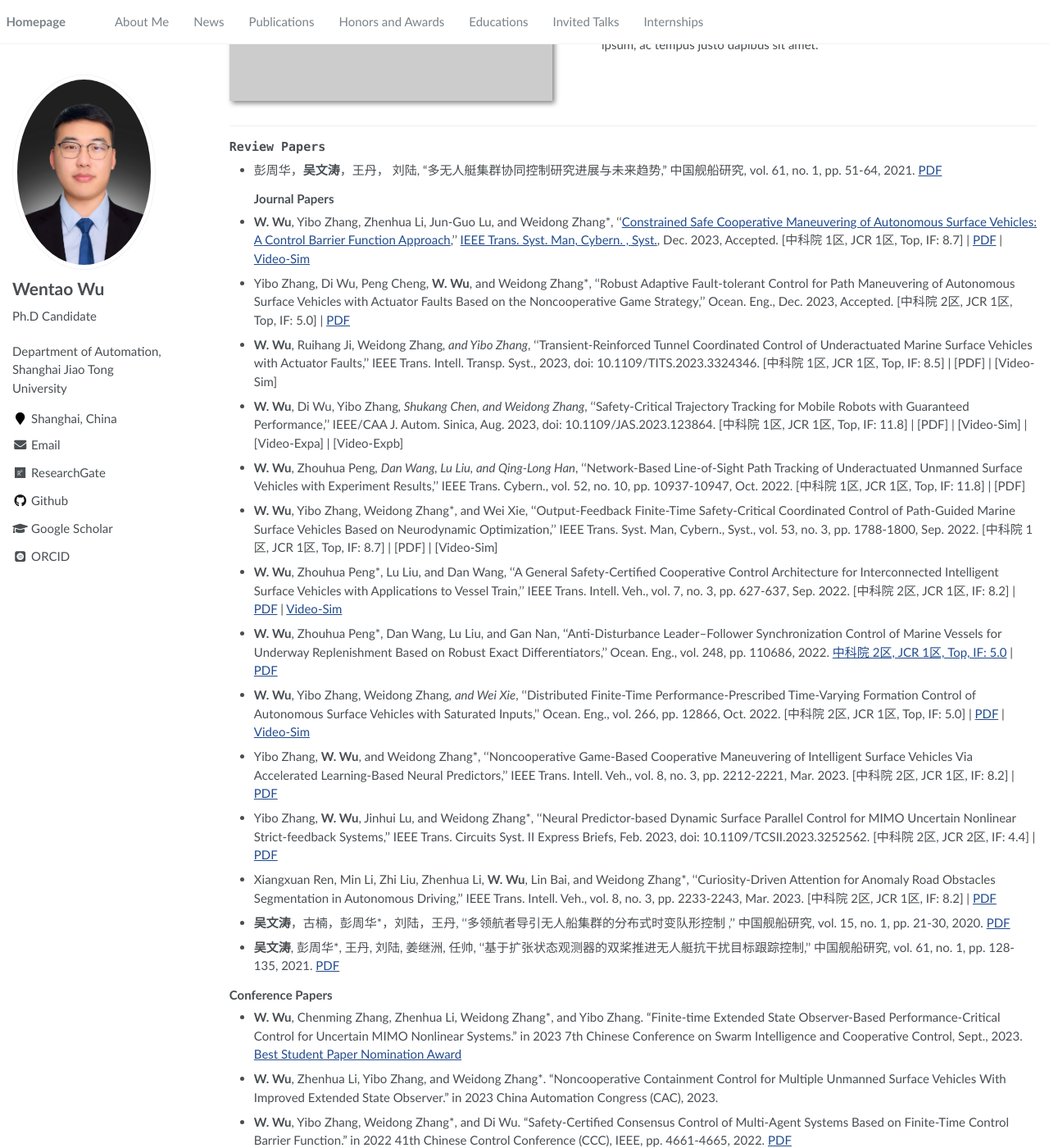
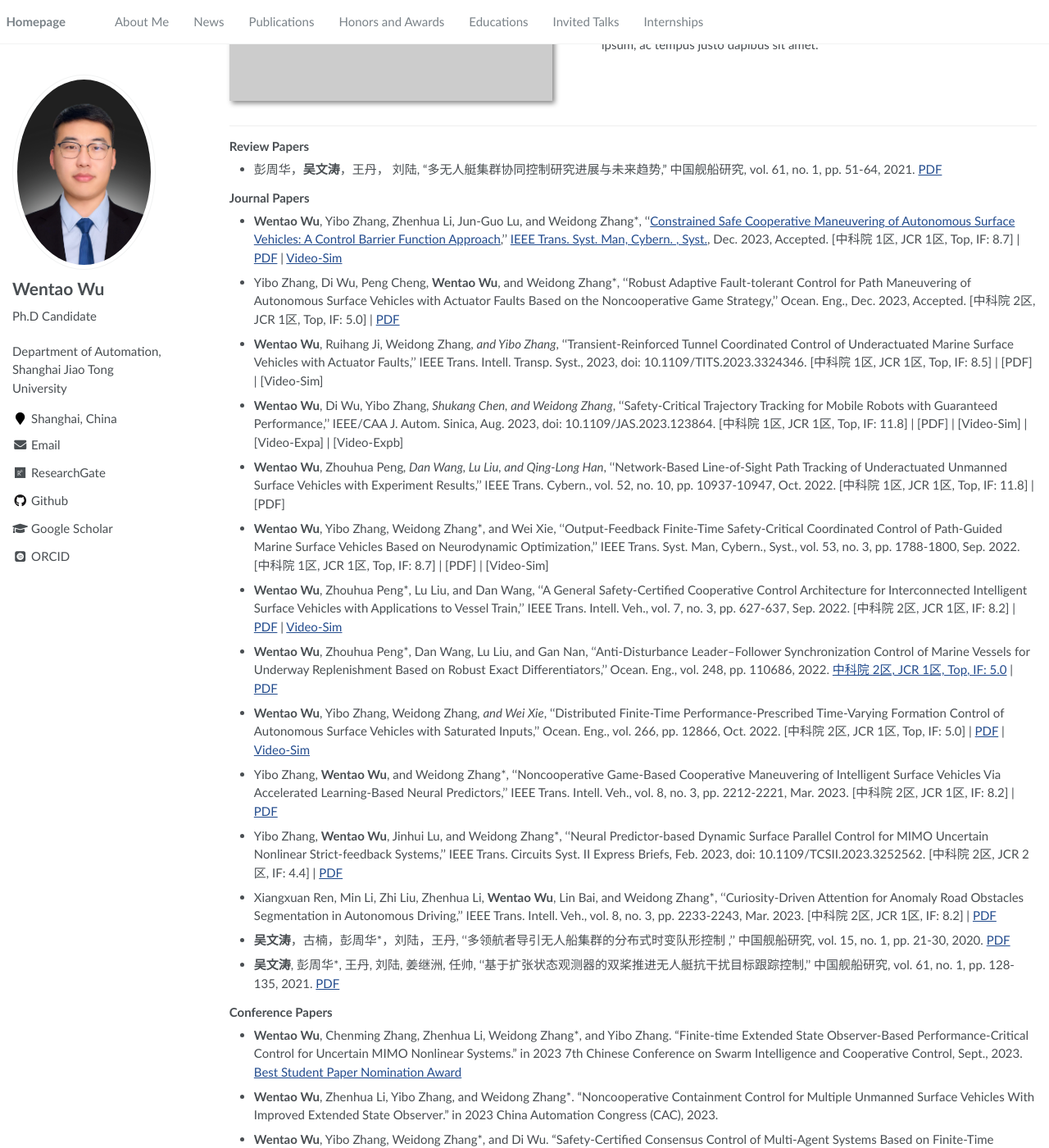
Before and after one commit to wwtsjtu/wwt.github.io, a Jekyll site: the page built from _pages/about.md, in a window 1280 px wide and 1400 px high, scrolled down 1550 px. Shown: the whole window at 82% size. Built offline with Jekyll 4.4.1, drawn with Linux system fonts in a browser that asks for light colours; some web fonts are replaced; some of the changed text lies outside the part shown.

Commit message:
Update about.md

```diff
--- a/_pages/about.md
+++ b/_pages/about.md
@@ -63,32 +63,33 @@ My research interest includes neural machine translation and computer vision. I
 </div>
 </div>
 
-### `Review Papers`
+### Review Papers
 - 彭周华，**吴文涛**，王丹， 刘陆, "多无人艇集群协同控制研究进展与未来趋势," 中国舰船研究, vol. 61, no. 1, pp. 51-64, 2021. [PDF](/assets/papers/ZWHX/J-核心-2020-Pengzhouhua-中国舰船研究.pdf)
+
 ### Journal Papers
-- **W. Wu**, Yibo Zhang, Zhenhua Li, Jun-Guo Lu, and Weidong Zhang*, ''[Constrained Safe Cooperative Maneuvering of Autonomous Surface Vehicles: A Control Barrier Function Approach](),'' [IEEE Trans. Syst. Man, Cybern. , Syst.](https://ieeexplore.ieee.org/xpl/RecentIssue.jsp?punumber=6221021), Dec. 2023, Accepted. [中科院 1区, JCR 1区, Top, IF: 8.7] \| [PDF]() \| [Video-Sim]()
+- **Wentao Wu**, Yibo Zhang, Zhenhua Li, Jun-Guo Lu, and Weidong Zhang*, ''[Constrained Safe Cooperative Maneuvering of Autonomous Surface Vehicles: A Control Barrier Function Approach](),'' [IEEE Trans. Syst. Man, Cybern. , Syst.](https://ieeexplore.ieee.org/xpl/RecentIssue.jsp?punumber=6221021), Dec. 2023, Accepted. [中科院 1区, JCR 1区, Top, IF: 8.7] \| [PDF]() \| [Video-Sim]()
 
-- Yibo Zhang, Di Wu, Peng Cheng, **W. Wu**, and Weidong Zhang*, ''Robust Adaptive Fault-tolerant Control for Path Maneuvering of Autonomous Surface Vehicles with Actuator Faults Based on the Noncooperative Game Strategy,'' Ocean. Eng., Dec. 2023, Accepted. [中科院 2区, JCR 1区, Top, IF: 5.0] \| [PDF]()
-- **W. Wu**, Ruihang Ji, Weidong Zhang*, and Yibo Zhang*, ''Transient-Reinforced Tunnel Coordinated Control of Underactuated Marine Surface Vehicles with Actuator Faults,'' IEEE Trans. Intell. Transp. Syst., 2023, doi: 10.1109/TITS.2023.3324346. [中科院 1区, JCR 1区, Top, IF: 8.5] \| [PDF] \| [Video-Sim]
-- **W. Wu**, Di Wu, Yibo Zhang*, Shukang Chen, and Weidong Zhang*, ''Safety-Critical Trajectory Tracking for Mobile Robots with Guaranteed Performance,'' IEEE/CAA J. Autom. Sinica, Aug. 2023, doi: 10.1109/JAS.2023.123864. [中科院 1区, JCR 1区, Top, IF: 11.8] \| [PDF] \| [Video-Sim] \| [Video-Expa] \| [Video-Expb]
-- **W. Wu**, Zhouhua Peng*, Dan Wang, Lu Liu, and Qing-Long Han*, ''Network-Based Line-of-Sight Path Tracking of Underactuated Unmanned Surface Vehicles with Experiment Results,'' IEEE Trans. Cybern., vol. 52, no. 10, pp. 10937-10947, Oct. 2022. [中科院 1区, JCR 1区, Top, IF: 11.8] \| [PDF]
-- **W. Wu**, Yibo Zhang, Weidong Zhang*, and Wei Xie, ''Output-Feedback Finite-Time Safety-Critical Coordinated Control of Path-Guided Marine Surface Vehicles Based on Neurodynamic Optimization,'' IEEE Trans. Syst. Man, Cybern., Syst., vol. 53, no. 3, pp. 1788-1800, Sep. 2022. [中科院 1区, JCR 1区, Top, IF: 8.7] \| [PDF] \| [Video-Sim]
-- **W. Wu**, Zhouhua Peng*, Lu Liu, and Dan Wang, ''A General Safety-Certified Cooperative Control Architecture for Interconnected Intelligent Surface Vehicles with Applications to Vessel Train,'' IEEE Trans. Intell. Veh., vol. 7, no. 3, pp. 627-637, Sep. 2022. [中科院 2区, JCR 1区, IF: 8.2] \| [PDF]() \| [Video-Sim]()
-- **W. Wu**, Zhouhua Peng*, Dan Wang, Lu Liu, and Gan Nan, ''Anti-Disturbance Leader–Follower Synchronization Control of Marine Vessels for Underway Replenishment Based on Robust Exact Differentiators,'' Ocean. Eng., vol. 248, pp. 110686, 2022. [中科院 2区, JCR 1区, Top, IF: 5.0]() \| [PDF]()
-- **W. Wu**, Yibo Zhang, Weidong Zhang*, and Wei Xie*, ''Distributed Finite-Time Performance-Prescribed Time-Varying Formation Control of Autonomous Surface Vehicles with Saturated Inputs,'' Ocean. Eng., vol. 266, pp. 12866, Oct. 2022. [中科院 2区, JCR 1区, Top, IF: 5.0] \| [PDF]() \| [Video-Sim]()
-- Yibo Zhang, **W. Wu**, and Weidong Zhang*, ''Noncooperative Game-Based Cooperative Maneuvering of Intelligent Surface Vehicles Via Accelerated Learning-Based Neural Predictors,'' IEEE Trans. Intell. Veh., vol. 8, no. 3, pp. 2212-2221, Mar. 2023. [中科院 2区, JCR 1区, IF: 8.2] \| [PDF]()
-- Yibo Zhang, **W. Wu**, Jinhui Lu, and Weidong Zhang*, ''Neural Predictor-based Dynamic Surface Parallel Control for MIMO Uncertain Nonlinear Strict-feedback Systems,'' IEEE Trans. Circuits Syst. II Express Briefs, Feb. 2023, doi: 10.1109/TCSII.2023.3252562. [中科院 2区, JCR 2区, IF: 4.4] \| [PDF]()
-- Xiangxuan Ren, Min Li, Zhi Liu, Zhenhua Li, **W. Wu**, Lin Bai, and Weidong Zhang*, ''Curiosity-Driven Attention for Anomaly Road Obstacles Segmentation in Autonomous Driving,'' IEEE Trans. Intell. Veh., vol. 8, no. 3, pp. 2233-2243, Mar. 2023. [中科院 2区, JCR 1区, IF: 8.2] \| [PDF]()
+- Yibo Zhang, Di Wu, Peng Cheng, **Wentao Wu**, and Weidong Zhang*, ''Robust Adaptive Fault-tolerant Control for Path Maneuvering of Autonomous Surface Vehicles with Actuator Faults Based on the Noncooperative Game Strategy,'' Ocean. Eng., Dec. 2023, Accepted. [中科院 2区, JCR 1区, Top, IF: 5.0] \| [PDF]()
+- **Wentao Wu**, Ruihang Ji, Weidong Zhang*, and Yibo Zhang*, ''Transient-Reinforced Tunnel Coordinated Control of Underactuated Marine Surface Vehicles with Actuator Faults,'' IEEE Trans. Intell. Transp. Syst., 2023, doi: 10.1109/TITS.2023.3324346. [中科院 1区, JCR 1区, Top, IF: 8.5] \| [PDF] \| [Video-Sim]
+- **Wentao Wu**, Di Wu, Yibo Zhang*, Shukang Chen, and Weidong Zhang*, ''Safety-Critical Trajectory Tracking for Mobile Robots with Guaranteed Performance,'' IEEE/CAA J. Autom. Sinica, Aug. 2023, doi: 10.1109/JAS.2023.123864. [中科院 1区, JCR 1区, Top, IF: 11.8] \| [PDF] \| [Video-Sim] \| [Video-Expa] \| [Video-Expb]
+- **Wentao Wu**, Zhouhua Peng*, Dan Wang, Lu Liu, and Qing-Long Han*, ''Network-Based Line-of-Sight Path Tracking of Underactuated Unmanned Surface Vehicles with Experiment Results,'' IEEE Trans. Cybern., vol. 52, no. 10, pp. 10937-10947, Oct. 2022. [中科院 1区, JCR 1区, Top, IF: 11.8] \| [PDF]
+- **Wentao Wu**, Yibo Zhang, Weidong Zhang*, and Wei Xie, ''Output-Feedback Finite-Time Safety-Critical Coordinated Control of Path-Guided Marine Surface Vehicles Based on Neurodynamic Optimization,'' IEEE Trans. Syst. Man, Cybern., Syst., vol. 53, no. 3, pp. 1788-1800, Sep. 2022. [中科院 1区, JCR 1区, Top, IF: 8.7] \| [PDF] \| [Video-Sim]
+- **Wentao Wu**, Zhouhua Peng*, Lu Liu, and Dan Wang, ''A General Safety-Certified Cooperative Control Architecture for Interconnected Intelligent Surface Vehicles with Applications to Vessel Train,'' IEEE Trans. Intell. Veh., vol. 7, no. 3, pp. 627-637, Sep. 2022. [中科院 2区, JCR 1区, IF: 8.2] \| [PDF]() \| [Video-Sim]()
+- **Wentao Wu**, Zhouhua Peng*, Dan Wang, Lu Liu, and Gan Nan, ''Anti-Disturbance Leader–Follower Synchronization Control of Marine Vessels for Underway Replenishment Based on Robust Exact Differentiators,'' Ocean. Eng., vol. 248, pp. 110686, 2022. [中科院 2区, JCR 1区, Top, IF: 5.0]() \| [PDF]()
+- **Wentao Wu**, Yibo Zhang, Weidong Zhang*, and Wei Xie*, ''Distributed Finite-Time Performance-Prescribed Time-Varying Formation Control of Autonomous Surface Vehicles with Saturated Inputs,'' Ocean. Eng., vol. 266, pp. 12866, Oct. 2022. [中科院 2区, JCR 1区, Top, IF: 5.0] \| [PDF]() \| [Video-Sim]()
+- Yibo Zhang, **Wentao Wu**, and Weidong Zhang*, ''Noncooperative Game-Based Cooperative Maneuvering of Intelligent Surface Vehicles Via Accelerated Learning-Based Neural Predictors,'' IEEE Trans. Intell. Veh., vol. 8, no. 3, pp. 2212-2221, Mar. 2023. [中科院 2区, JCR 1区, IF: 8.2] \| [PDF]()
+- Yibo Zhang, **Wentao Wu**, Jinhui Lu, and Weidong Zhang*, ''Neural Predictor-based Dynamic Surface Parallel Control for MIMO Uncertain Nonlinear Strict-feedback Systems,'' IEEE Trans. Circuits Syst. II Express Briefs, Feb. 2023, doi: 10.1109/TCSII.2023.3252562. [中科院 2区, JCR 2区, IF: 4.4] \| [PDF]()
+- Xiangxuan Ren, Min Li, Zhi Liu, Zhenhua Li, **Wentao Wu**, Lin Bai, and Weidong Zhang*, ''Curiosity-Driven Attention for Anomaly Road Obstacles Segmentation in Autonomous Driving,'' IEEE Trans. Intell. Veh., vol. 8, no. 3, pp. 2233-2243, Mar. 2023. [中科院 2区, JCR 1区, IF: 8.2] \| [PDF]()
 - **吴文涛**，古楠，彭周华*，刘陆，王丹, ''多领航者导引无人船集群的分布式时变队形控制 ,'' 中国舰船研究, vol. 15, no. 1, pp. 21-30, 2020. [PDF]()
 - **吴文涛**, 彭周华*, 王丹, 刘陆, 姜继洲, 任帅, ''基于扩张状态观测器的双桨推进无人艇抗干扰目标跟踪控制,'' 中国舰船研究, vol. 61, no. 1, pp. 128-135, 2021. [PDF]()
 
 ### Conference Papers
-- **W. Wu**, Chenming Zhang, Zhenhua Li, Weidong Zhang*, and Yibo Zhang. "Finite-time Extended State Observer-Based Performance-Critical Control for Uncertain MIMO Nonlinear Systems." in 2023 7th Chinese Conference on Swarm Intelligence and Cooperative Control, Sept., 2023. [Best Student Paper Nomination Award]()
-- **W. Wu**, Zhenhua Li, Yibo Zhang, and Weidong Zhang*. "Noncooperative Containment Control for Multiple Unmanned Surface Vehicles With Improved Extended State Observer." in 2023 China Automation Congress (CAC), 2023.
-- **W. Wu**, Yibo Zhang, Weidong Zhang*, and Di Wu. "Safety-Certified Consensus Control of Multi-Agent Systems Based on Finite-Time Control Barrier Function.” in 2022 41th Chinese Control Conference (CCC), IEEE, pp. 4661-4665, 2022. [PDF]()
-- **W. Wu**, Dan Wang, Mingao Lv, Jizhou Jiang, Lu Liu, and Zhouhua Peng*. "Event-triggered LOS Guidance for Path Following of an Unmanned Surface Vehicle over Wireless Network.” in 2020 39th Chinese Control Conference (CCC), IEEE, pp. 4475-4480, 2020. [PDF]()
-- Yibo Zhang, **W. Wu**, Di Wu, Yuanhui Wang, Weidong Zhang*. "DSC-based Parallel Control for Consensus Maneuvering of Multi-agent Systems subject to Unmatched Uncertainties based on Distributed Nash Equilibrium Seeking.” in 2022 China Automation Congress (CAC), IEEE, pp. 1125-1130, 2022. [PDF]()
-- Haoliang Wang, Jizhou Jiang, **W. Wu**, Lu Liu, Dan Wang, Zhouhua Peng. "Robust distributed guidance and control of multiple autonomous surface vehicles based on extended state observers and finite-set model predictive control.” in 2020 5th International Conference on Automation, Control and Robotics Engineering (CACRE), IEEE, pp. 235-239, 2020. [PDF]()
+- **Wentao Wu**, Chenming Zhang, Zhenhua Li, Weidong Zhang*, and Yibo Zhang. "Finite-time Extended State Observer-Based Performance-Critical Control for Uncertain MIMO Nonlinear Systems." in 2023 7th Chinese Conference on Swarm Intelligence and Cooperative Control, Sept., 2023. [Best Student Paper Nomination Award]()
+- **Wentao Wu**, Zhenhua Li, Yibo Zhang, and Weidong Zhang*. "Noncooperative Containment Control for Multiple Unmanned Surface Vehicles With Improved Extended State Observer." in 2023 China Automation Congress (CAC), 2023.
+- **Wentao Wu**, Yibo Zhang, Weidong Zhang*, and Di Wu. "Safety-Certified Consensus Control of Multi-Agent Systems Based on Finite-Time Control Barrier Function.” in 2022 41th Chinese Control Conference (CCC), IEEE, pp. 4661-4665, 2022. [PDF]()
+- **Wentao Wu**, Dan Wang, Mingao Lv, Jizhou Jiang, Lu Liu, and Zhouhua Peng*. "Event-triggered LOS Guidance for Path Following of an Unmanned Surface Vehicle over Wireless Network.” in 2020 39th Chinese Control Conference (CCC), IEEE, pp. 4475-4480, 2020. [PDF]()
+- Yibo Zhang, **Wentao Wu**, Di Wu, Yuanhui Wang, Weidong Zhang*. "DSC-based Parallel Control for Consensus Maneuvering of Multi-agent Systems subject to Unmatched Uncertainties based on Distributed Nash Equilibrium Seeking.” in 2022 China Automation Congress (CAC), IEEE, pp. 1125-1130, 2022. [PDF]()
+- Haoliang Wang, Jizhou Jiang, **Wentao Wu**, Lu Liu, Dan Wang, Zhouhua Peng. "Robust distributed guidance and control of multiple autonomous surface vehicles based on extended state observers and finite-set model predictive control.” in 2020 5th International Conference on Automation, Control and Robotics Engineering (CACRE), IEEE, pp. 235-239, 2020. [PDF]()
 
 # 🎖 Honors and Awards
 - *2023.12* &nbsp; 'Research Talent' at Sanya Yazhou Bay Science and Technology City
```
